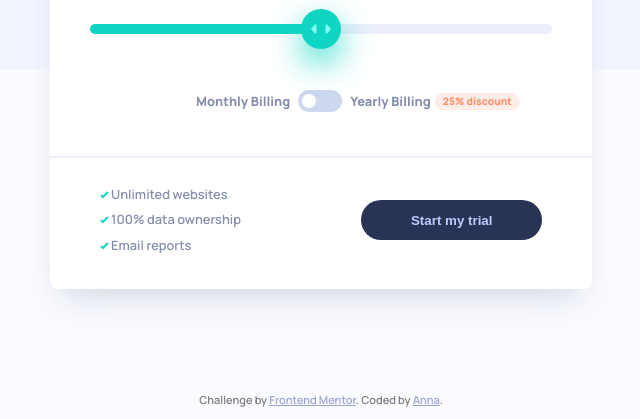
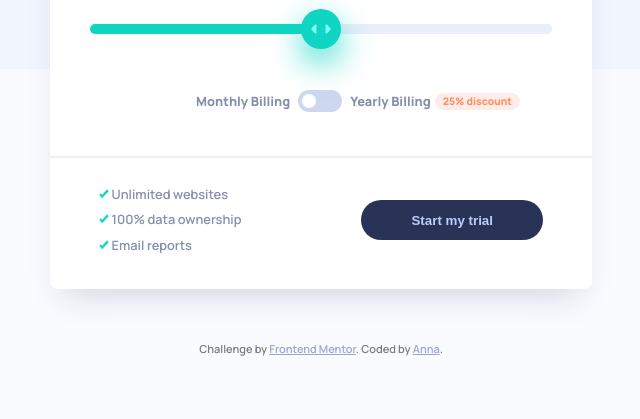
Before and after one commit to Anna-Z-Krk/InteractivePricing, a plain HTML site: page index.html in a window 1280 px wide. Shown: the part 381-800 px from the top of the page, without its empty margins (319-959 px from the left). Drawn offline with Linux system fonts and the light colour scheme.

Commit message:
According to Lighthouse plugin - repaired few chosen issues
Add missing elements.

```diff
--- a/index.html
+++ b/index.html
@@ -53,6 +53,7 @@
           >
           <!-- SLIDER FROM YT -->
           <div class="top__slider">
+            <label>
               <input
                 type="range"
                 min="1"
@@ -60,7 +61,7 @@
                 value="3"
                 id="slider"
                 class="top__slider-input"
-            />
+            /></label>
             <div id="progressBar" class="top__slider-progressbar"></div>
           </div>
           <!-- SLIDER FROM YT ends-->
--- a/sass/style.scss
+++ b/sass/style.scss
@@ -256,12 +256,17 @@
     &__btn:active {
       color: white;
     }
+    &__list-checked {
+      width: 10px;
+      height: 10px;
+    }
   }
 }
 
 footer {
+  display: block;
   opacity: 0.5;
-  position: absolute;
+  position: relative;
   width: 100%;
   bottom: 12px;
   z-index: 0;
@@ -386,3 +391,9 @@
     }
   }
 }
+
+@media (max-height: 720px) {
+  footer {
+    display: none;
+  }
+}
```
Also changed, not shown: css/style.css, 1 other file. Lines whose indentation alone changed are shown as unchanged.
